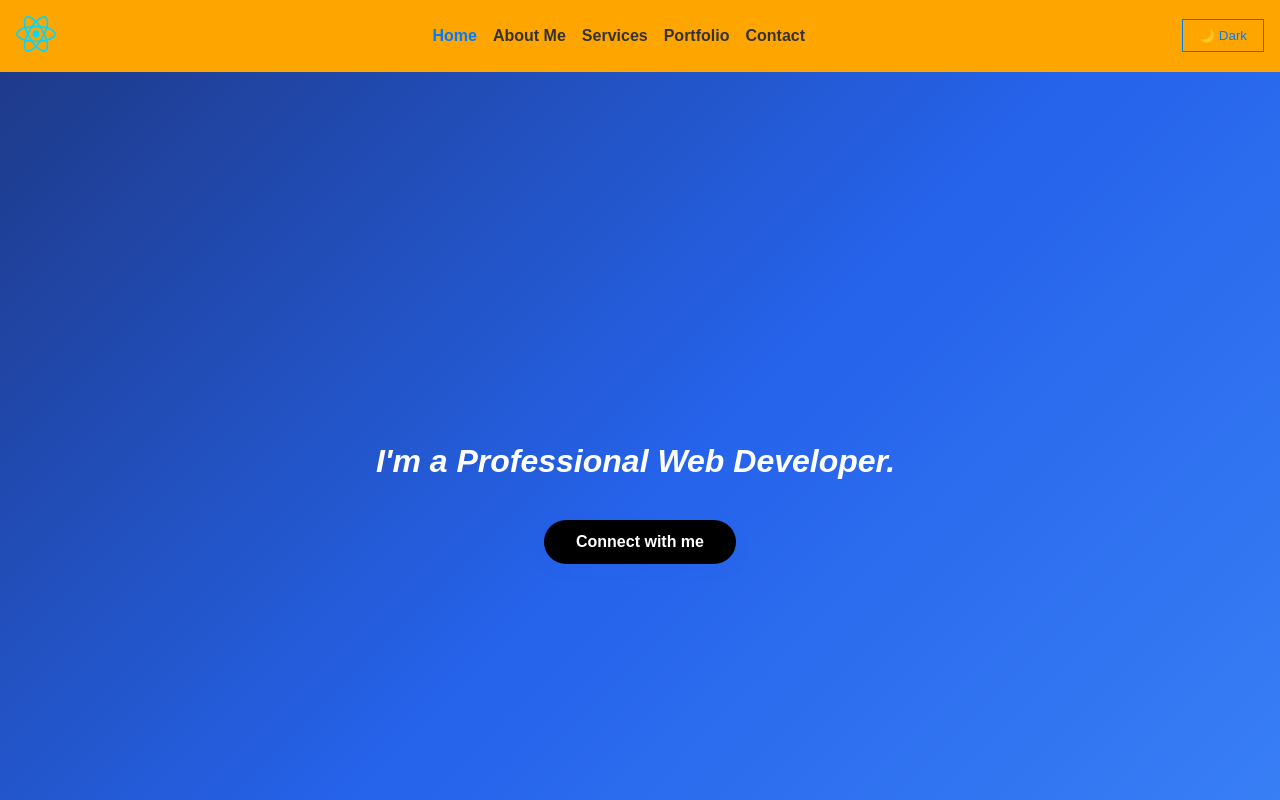
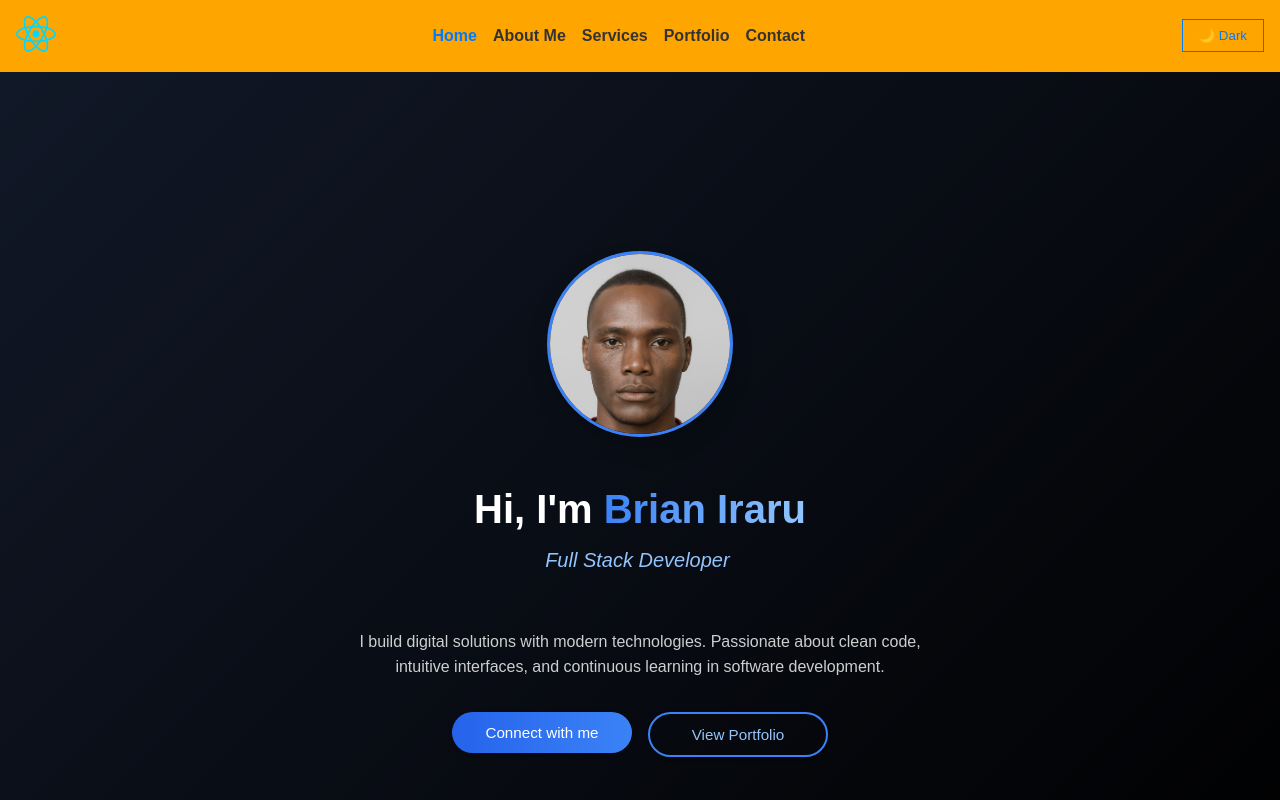
Before and after one commit to irarubrian/portfolio, a React (Vite) app: page / in a window 1280 px wide. Shown: the top 800 px of the page. Built offline with nearby package versions, Linux system fonts and the light colour scheme.

Commit message:
initial commit

```diff
--- a/src/components/Hero.jsx
+++ b/src/components/Hero.jsx
@@ -2,48 +2,270 @@ import React from "react";
 import { Link } from "react-router-dom";
 import { motion } from "framer-motion";
 import { TypeAnimation } from "react-type-animation";
+import profileImage from "../assets/profile.jpeg";
 
 const Hero = () => {
   return (
-    <div className="hero text-center p-6">
+    <section
+      style={{
+        minHeight: "100vh",
+        display: "flex",
+        flexDirection: "column",
+        alignItems: "center",
+        justifyContent: "center",
+        background: "linear-gradient(135deg, #111827 0%, black)",
+        color: "#fff",
+        padding: "2rem 1.5rem",
+        position: "relative",
+        overflow: "hidden",
+      }}
+    >
+      <motion.div
+        style={{
+          display: "flex",
+          flexDirection: "column",
+          alignItems: "center",
+          justifyContent: "center",
+          gap: "3rem",
+          maxWidth: "1200px",
+          margin: "0 auto",
+          width: "100%",
+        }}
+        initial={{ opacity: 0 }}
+        animate={{ opacity: 1 }}
+        transition={{ duration: 1 }}
+      >
+        {/* Profile Picture Section */}
+        <motion.div
+          style={{
+            position: "relative",
+            zIndex: 1,
+          }}
+          initial={{ scale: 0.8, opacity: 0 }}
+          animate={{ scale: 1, opacity: 1 }}
+          transition={{ delay: 0.5, duration: 0.8 }}
+        >
+          <div
+            style={{
+              width: "180px",
+              height: "180px",
+              borderRadius: "50%",
+              overflow: "hidden",
+              border: "3px solid #3b82f6",
+              boxShadow: "0 10px 25px -5px rgba(0, 0, 0, 0.25)",
+            }}
+          >
+            <img
+              src={profileImage}
+              alt="Profile"
+              style={{
+                width: "100%",
+                height: "100%",
+                objectFit: "cover",
+                objectPosition: "top center",
+                filter: "grayscale(10%)",
+              }}
+            />
+          </div>
+        </motion.div>
+
+        {/* Text Content Section */}
+        <div
+          style={{
+            textAlign: "center",
+            maxWidth: "600px",
+            display: "flex",
+            flexDirection: "column",
+            alignItems: "center",
+          }}
+        >
+          <motion.h1
+            style={{
+              fontSize: "clamp(1.75rem, 4vw, 2.5rem)",
+              fontWeight: 700,
+              marginBottom: "1rem",
+              lineHeight: 1.2,
+            }}
+            initial={{ y: -20, opacity: 0 }}
+            animate={{ y: 0, opacity: 1 }}
+            transition={{ delay: 0.3, duration: 0.8 }}
+          >
+            Hi, I'm{" "}
+            <span
+              style={{
+                background: "linear-gradient(90deg, #3b82f6, #93c5fd)",
+                WebkitBackgroundClip: "text",
+                backgroundClip: "text",
+                color: "transparent",
+              }}
+            >
+              Brian Iraru
+            </span>
+          </motion.h1>
+
+          <motion.div
+            style={{
+              fontSize: "clamp(0.9rem, 2vw, 1.25rem)",
+              marginBottom: "2rem",
+              minHeight: "3rem",
+            }}
+            initial={{ opacity: 0 }}
+            animate={{ opacity: 1 }}
+            transition={{ delay: 0.6, duration: 0.8 }}
+          >
             <TypeAnimation
               sequence={[
-          "I'm a Junior Software Engineer.",
-          1000,
-          "I'm a Professional Web Developer.",
-          1000,
+                "Junior Software Engineer",
+                1500,
+                "Full Stack Developer",
+                1500,
+                "Tech Enthusiast",
+                1500,
+                "Problem Solver",
+                1500,
               ]}
               wrapper="div"
-        speed={45}
+              speed={50}
+              deletionSpeed={70}
               style={{
-          fontSize: "2rem",
-          fontWeight: "bold",
-          marginBottom: "1rem",
-          fontStyle: "italic"
+                display: "inline-block",
+                color: "#93c5fd",
+                fontStyle: "italic",
               }}
               repeat={Infinity}
             />
+          </motion.div>
+
+          <motion.p
+            style={{
+              color: "rgba(255, 255, 255, 0.8)",
+              fontSize: "1rem",
+              marginBottom: "2rem",
+              lineHeight: 1.6,
+            }}
+            initial={{ opacity: 0 }}
+            animate={{ opacity: 1 }}
+            transition={{ delay: 0.9, duration: 0.8 }}
+          >
+            I build digital solutions with modern technologies. Passionate about
+            clean code, intuitive interfaces, and continuous learning in software
+            development.
+          </motion.p>
 
           <motion.div
-        className="hero-actions"
+            style={{
+              display: "flex",
+              gap: "1rem",
+              width: "100%",
+              justifyContent: "center",
+              flexWrap: "wrap",
+            }}
             initial={{ opacity: 0 }}
             animate={{ opacity: 1 }}
-        transition={{ delay: 2.5, duration: 1 }}
+            transition={{ delay: 1.2, duration: 0.8 }}
           >
-        <Link to="/contact">
+            <Link to="/contact" style={{ textDecoration: "none" }}>
               <motion.button
-            className="hero-connect mt-4 px-6 py-2 bg-blue-600 text-white rounded-full"
-            whileHover={{ scale: 1.05 }}
-            whileTap={{ scale: 0.95 }}
+                style={{
+                  padding: "0.75rem 2rem",
+                  background: "linear-gradient(90deg, #2563eb, #3b82f6)",
+                  color: "white",
+                  borderRadius: "9999px",
+                  fontWeight: 500,
+                  fontSize: "0.95rem",
+                  border: "none",
+                  cursor: "pointer",
+                  boxShadow: "0 2px 4px rgba(0, 0, 0, 0.1)",
+                  position: "relative",
+                  overflow: "hidden",
+                  zIndex: 1,
+                  minWidth: "180px",
+                }}
+                whileHover={{
+                  scale: 1.05,
+                  boxShadow: "0 4px 6px rgba(0, 0, 0, 0.15)",
+                }}
+                whileTap={{ scale: 0.98 }}
               >
                 Connect with me
               </motion.button>
             </Link>
+            <Link to="/portfolio" style={{ textDecoration: "none" }}>
+              <motion.button
+                style={{
+                  padding: "0.75rem 2rem",
+                  background: "transparent",
+                  color: "#93c5fd",
+                  borderRadius: "9999px",
+                  fontWeight: 500,
+                  fontSize: "0.95rem",
+                  border: "2px solid #3b82f6",
+                  cursor: "pointer",
+                  boxShadow: "0 2px 4px rgba(0, 0, 0, 0.1)",
+                  minWidth: "180px",
+                }}
+                whileHover={{
+                  scale: 1.05,
+                  backgroundColor: "rgba(59, 130, 246, 0.1)",
+                  boxShadow: "0 4px 6px rgba(0, 0, 0, 0.15)",
+                }}
+                whileTap={{ scale: 0.98 }}
+              >
+                View Portfolio
+              </motion.button>
+            </Link>
+          </motion.div>
+        </div>
       </motion.div>
 
-
+      {/* Scroll indicator */}
+      <motion.div
+        style={{
+          position: "absolute",
+          bottom: "2rem",
+          left: "50%",
+          transform: "translateX(-50%)",
+          display: "flex",
+          flexDirection: "column",
+          alignItems: "center",
+        }}
+        initial={{ opacity: 0, y: 20 }}
+        animate={{ opacity: 1, y: 0 }}
+        transition={{ delay: 1.5, duration: 0.8 }}
+      >
+        <span
+          style={{
+            color: "rgba(255, 255, 255, 0.6)",
+            marginBottom: "0.5rem",
+            fontSize: "0.8rem",
+          }}
+        >
+          Scroll down
+        </span>
+        <div
+          style={{
+            width: "20px",
+            height: "32px",
+            border: "2px solid rgba(255, 255, 255, 0.6)",
+            borderRadius: "9999px",
+            display: "flex",
+            justifyContent: "center",
+            paddingTop: "0.5rem",
+          }}
+        >
+          <motion.div
+            style={{
+              width: "3px",
+              height: "6px",
+              backgroundColor: "rgba(255, 255, 255, 0.6)",
+              borderRadius: "9999px",
+            }}
+            animate={{ y: [0, 5, 0] }}
+            transition={{ duration: 1.5, repeat: Infinity }}
+          />
         </div>
-
+      </motion.div>
+    </section>
   );
 };
 
--- a/src/components/Portfolio.jsx
+++ b/src/components/Portfolio.jsx
@@ -1,25 +1,28 @@
 import React from 'react';
 
 const projects = [
+
   {
-    name: 'Lateshow Brian Iraru',
-    link: 'https://github.com/irarubrian/lateshow-_brian_iraru',
-    description: 'A dynamic web project showcasing a UI concept and frontend logic.',
+    name: 'Fashion Design Frontend',
+    link: 'https://fashion-design-fronted-rbcz.vercel.app/',
+    description: 'A fashion design web frontend showcasing modern UI elements and design tools.',
+  },
+  {
+    name: 'Weather App Live',
+    link: 'https://weather-a-pp-psi.vercel.app/',
+    description: 'A deployed weather app providing live forecasts using API integration.',
   },
   {
     name: 'Flask Superheroes API',
     link: 'https://github.com/irarubrian/flask-superheroes2.api',
     description: 'A backend API built with Flask to manage superheroes and their powers.',
   },
+
+
   {
-    name: 'Weather App',
-    link: 'https://github.com/irarubrian/WEATHER-aPP',
-    description: 'A weather forecasting application built with API integration.',
-  },
-  {
-    name: 'Task Management System',
-    link: 'https://github.com/irarubrian/task-management-python',
-    description: 'A command-line Python project to manage and organize tasks.',
+    name: 'Weather App Live',
+    link: 'https://weather-a-pp-psi.vercel.app/',
+    description: 'A deployed weather app providing live forecasts using API integration.',
   },
 ];
 
@@ -38,7 +41,7 @@ const Portfolio = () => {
               rel="noopener noreferrer"
               className="project-link"
             >
-              View on GitHub →
+              View Project →
             </a>
           </div>
         ))}
```
Also changed, not shown: src/assets/profile.jpeg (added). Lines whose indentation alone changed are shown as unchanged.
